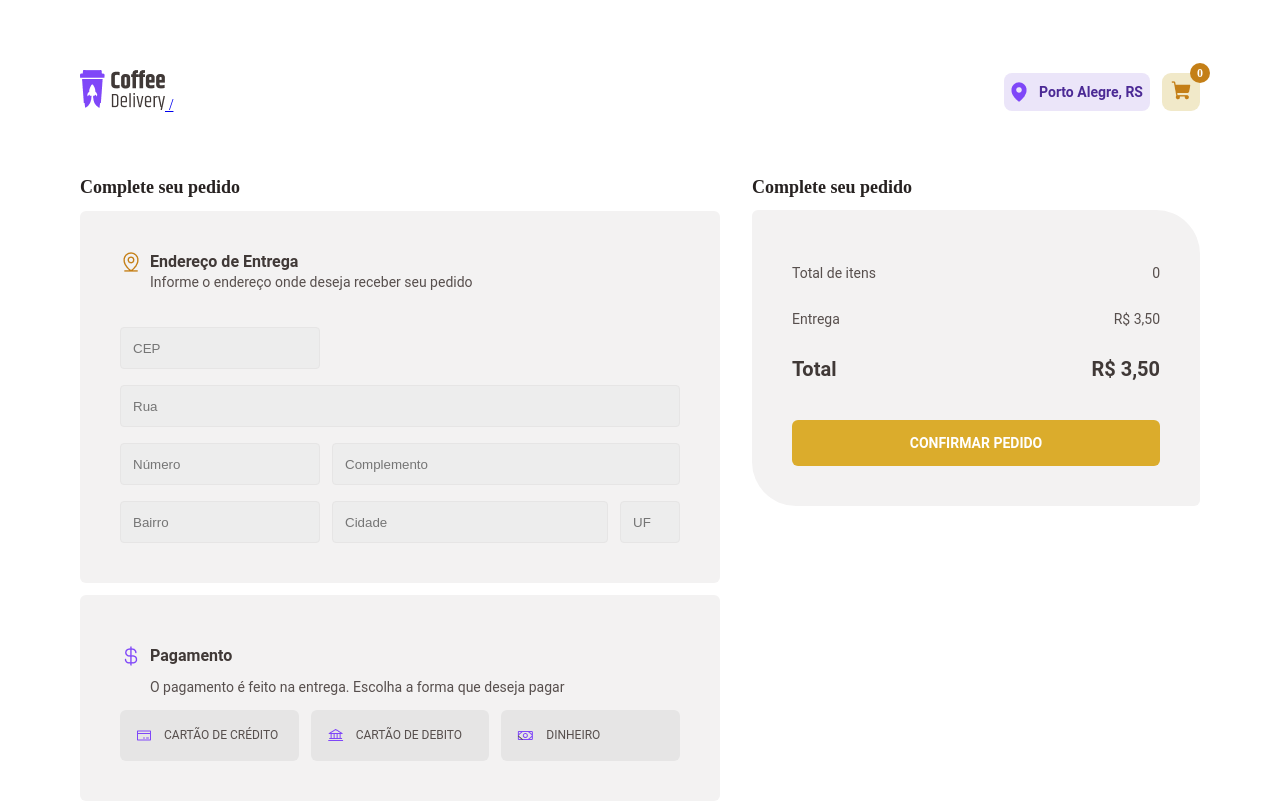
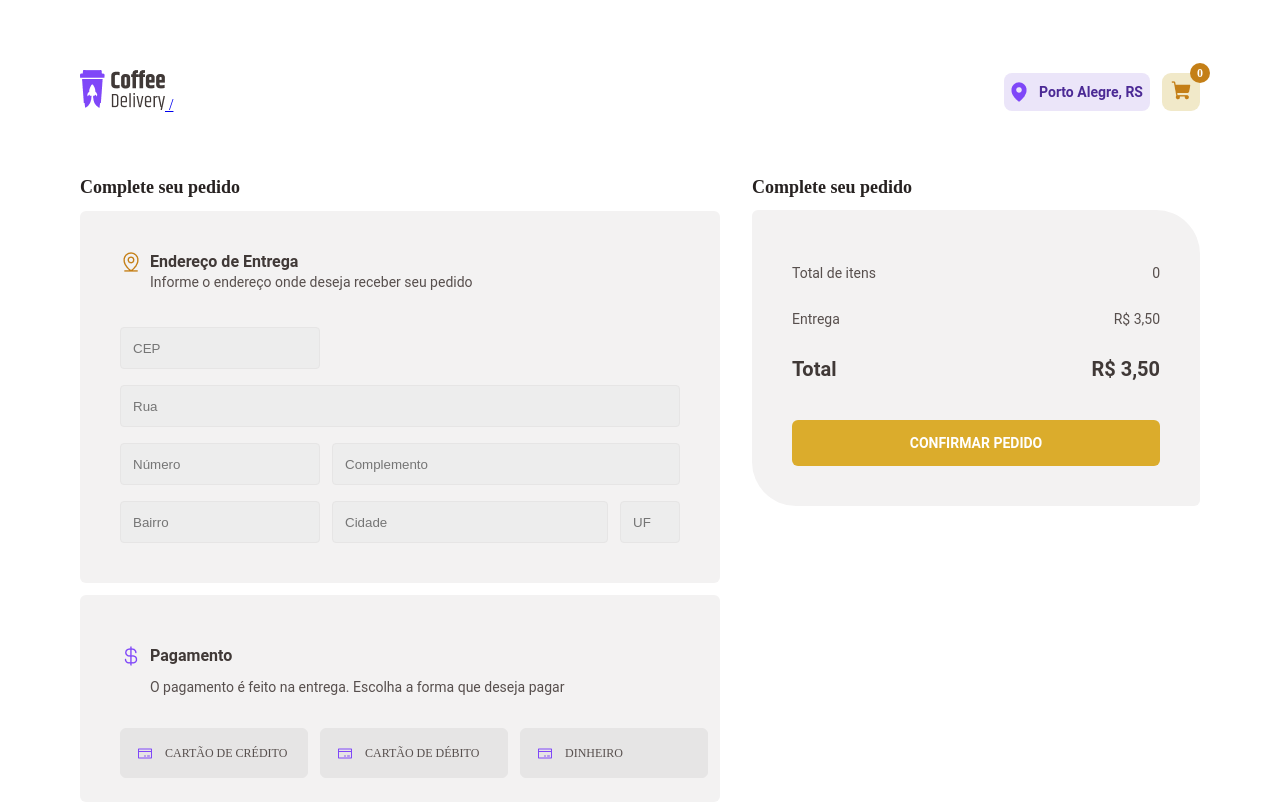
Before and after one commit to Flaviojcf/coffe-delivery, a React (Vite) app: page /cart in a window 1280 px wide. Shown: the top 802 px of the page. Built offline with nearby package versions, Linux system fonts and the light colour scheme.

Commit message:
paymentMethod

```diff
--- a/src/components/FirstContentHome/FirstContentHome.tsx
+++ b/src/components/FirstContentHome/FirstContentHome.tsx
@@ -7,7 +7,6 @@ import {
   ExtraContentOne,
   Info,
 } from "./styles";
-import { ShoppingCart } from "phosphor-react";
 
 export function FirstContentHome() {
   return (
--- a/src/components/Header/Header.tsx
+++ b/src/components/Header/Header.tsx
@@ -3,7 +3,7 @@ import { useCart } from "../../hooks/useCart";
 import { AdressContainer, HeaderContainer } from "./styles";
 
 export function Header() {
-  const {cartLength}:any = useCart()
+  const {cartLength} = useCart()
   return (
     <HeaderContainer>
 
--- a/src/contexts/CartContext.tsx
+++ b/src/contexts/CartContext.tsx
@@ -1,6 +1,5 @@
 import { createContext, ReactNode, useEffect, useState } from "react";
 import { produce } from "immer";
-import { allCoffesInformations } from "../db/db";
 
 type TypeCartContextProvider = {
   children: ReactNode;
@@ -14,7 +13,18 @@ type TypeCoffeInformations = {
   amount: number;
 };
 
-export const CartContext = createContext({});
+interface CartContextProviderProps {
+  onAddToCart: (coffe: TypeCoffeInformations) => void;
+  cartItems: TypeCoffeInformations[];
+  cartLength: number;
+  addAmountInCart: (id: string) => void;
+  sumTotalAmountValue: () => number | undefined;
+  minusAmountInCart: (id: string) => void;
+  removeCoffeInCart: (id: string) => void;
+  cleanCart: () => void;
+}
+
+export const CartContext = createContext({} as CartContextProviderProps);
 
 export function CartContextProvider({ children }: TypeCartContextProvider) {
   const [cartItems, setCartItems] = useState<TypeCoffeInformations[]>(() => {
@@ -79,11 +89,11 @@ export function CartContextProvider({ children }: TypeCartContextProvider) {
   }
 
   function removeCoffeInCart(id: string) {
-    const filterRemoveCoffe: any = cartItems.filter((cart) => cart.id !== id);
+    const filterRemoveCoffe = cartItems.filter((cart) => cart.id !== id);
     setCartItems(filterRemoveCoffe);
   }
 
-  function cleanCart(){
+  function cleanCart() {
     setCartItems([]);
   }
 
@@ -104,7 +114,7 @@ export function CartContextProvider({ children }: TypeCartContextProvider) {
         sumTotalAmountValue,
         minusAmountInCart,
         removeCoffeInCart,
-        cleanCart
+        cleanCart,
       }}
     >
       {children}
--- a/src/pages/Success/Sucess.tsx
+++ b/src/pages/Success/Sucess.tsx
@@ -8,14 +8,23 @@ import {
   OrderConfirmed,
 } from "./styles";
 
+interface AdressType {
+  rua: string;
+  bairro: string;
+  numero: string;
+  cidade: string;
+  uf: string;
+  paymentMethod:string;
+}
+
 interface stateType {
-  state: any;
+  state: AdressType;
 }
 export function Success() {
   const { state } = useLocation() as unknown as stateType;
   const navigate = useNavigate();
 
-  console.log(state)
+  console.log(state);
 
   useEffect(() => {
     if (!state) {
@@ -34,7 +43,10 @@ export function Success() {
           <div>
             <img src="/gpsBackgroundBlue.png" />
             <p>
-              Entrega em <strong>{state.rua}, {state.numero}</strong>{" "}
+              Entrega em{" "}
+              <strong>
+                {state.rua}, {state.numero}
+              </strong>{" "}
               {state.bairro} - {state.cidade}, {state.uf}
             </p>
           </div>
@@ -47,7 +59,7 @@ export function Success() {
           <div>
             <img src="/dolarBackgroundOrange.png" />
             <p>
-              Pagamento na entrega <strong>Cartão de Crédito</strong>
+              Pagamento na entrega <strong>{state.paymentMethod}</strong>
             </p>
           </div>
         </ContainerText>
--- a/src/pages/cart/Cart.tsx
+++ b/src/pages/cart/Cart.tsx
@@ -11,7 +11,7 @@ import {
 } from "./styles";
 
 export function Cart() {
-  const { sumTotalAmountValue }: any = useCart();
+  const { sumTotalAmountValue } = useCart();
   const totalAmountValue = sumTotalAmountValue();
   const delivery = 3.5;
 
--- a/src/pages/cart/components/ComponentTypeCoffe/ComponentTypeCoffe.tsx
+++ b/src/pages/cart/components/ComponentTypeCoffe/ComponentTypeCoffe.tsx
@@ -14,7 +14,7 @@ export function ComponentTypeCoffe() {
     minusAmountInCart,
     cartItems,
     removeCoffeInCart,
-  }: any = useCart();
+  } = useCart();
 
   function handleAddAmount(id: string) {
     addAmountInCart(id);
--- a/src/pages/cart/components/ContainerAdress/ComponentAdress.tsx
+++ b/src/pages/cart/components/ContainerAdress/ComponentAdress.tsx
@@ -10,8 +10,9 @@ import {
   ContentPayment,
   PaymentText,
   TypesPayment,
+  ContentContainer,
+  ContainerPayment,
 } from "./styles";
-import { ToastContainer, toast } from "react-toastify";
 import "react-toastify/dist/ReactToastify.css";
 import { useForm } from "react-hook-form";
 import * as zod from "zod";
@@ -19,12 +20,10 @@ import { zodResolver } from "@hookform/resolvers/zod";
 import { useNavigate } from "react-router-dom";
 import { useCart } from "../../../../hooks/useCart";
 
-interface ErrorsProps {
-  errors: {
-    [key: string]: {
-      message: string;
-    };
-  };
+enum PaymentMethods {
+  credit = "Cartão de Crédito",
+  debit = "Cartão de Débito",
+  money = "Dinheiro",
 }
 
 const confirmOrderFormValidationSchema = zod.object({
@@ -35,6 +34,7 @@ const confirmOrderFormValidationSchema = zod.object({
   bairro: zod.string(),
   cidade: zod.string(),
   uf: zod.string(),
+  paymentMethod: zod.nativeEnum(PaymentMethods),
 });
 
 export type OrderData = zod.infer<typeof confirmOrderFormValidationSchema>;
@@ -45,10 +45,8 @@ export function ComponentAdress() {
     resolver: zodResolver(confirmOrderFormValidationSchema),
   });
 
-  const { cleanCart, cartItems }: any = useCart();
+  const { cleanCart, cartItems } = useCart();
   const { handleSubmit, register, formState } = confirmOrder;
-
-  const { errors } = formState as unknown as ErrorsProps;
 
   const navigate = useNavigate();
 
@@ -65,17 +63,6 @@ export function ComponentAdress() {
 
   return (
     <ContainerAdress>
-      <ToastContainer
-        position="top-center"
-        autoClose={7000}
-        hideProgressBar={false}
-        newestOnTop={false}
-        closeOnClick
-        rtl={false}
-        pauseOnFocusLoss
-        draggable={false}
-        pauseOnHover
-      />
       <ContentAdress>
         <AdressDelivery>
           <div>
@@ -152,20 +139,35 @@ export function ComponentAdress() {
           </p>
         </PaymentText>
 
-        <TypesPayment>
-          <div>
-            <img src="/cartaoCredito.png" />
-            Cartão de Crédito
-          </div>
-          <div>
-            <img src="/cartaoDebito.png" />
-            Cartão de Debito
-          </div>
-          <div>
-            <img src="/dinheiro.png" />
-            dinheiro
-          </div>
-        </TypesPayment>
+        <ContainerPayment>
+          <TypesPayment>
+            <input type="radio" id="teste" {...register("paymentMethod")} value="Cartão de Crédito"/>
+            <label htmlFor="teste">
+              <ContentContainer>
+                <img src="/cartaoCredito.png" />
+                Cartão de Crédito
+              </ContentContainer>
+            </label>
+          </TypesPayment>
+          <TypesPayment>
+            <input type="radio" id="teste2" {...register("paymentMethod")} value="Cartão de Débito" />
+            <label htmlFor="teste2">
+              <ContentContainer>
+                <img src="/cartaoCredito.png" />
+                Cartão de Débito
+              </ContentContainer>
+            </label>
+          </TypesPayment>
+          <TypesPayment>
+            <input type="radio" id="teste3" {...register("paymentMethod")} value="Dinheiro"/>
+            <label htmlFor="teste3">
+              <ContentContainer>
+                <img src="/cartaoCredito.png" />
+                Dinheiro
+              </ContentContainer>
+            </label>
+          </TypesPayment>
+        </ContainerPayment>
       </ContentPayment>
     </ContainerAdress>
   );
--- a/src/pages/cart/components/ContainerAdress/styles.ts
+++ b/src/pages/cart/components/ContainerAdress/styles.ts
@@ -1,4 +1,4 @@
-import styled from "styled-components";
+import styled, { css } from "styled-components";
 
 export const ContainerAdress = styled.div`
   display: flex;
@@ -213,35 +213,50 @@ export const PaymentText = styled.div`
     color: #574f4d;
   }
 `;
-export const TypesPayment = styled.div`
+
+export const ContainerPayment = styled.div`
   display: flex;
   align-items: center;
+  flex-direction: row;
   gap: 12px;
 
-
-
-  & div {
-    display: flex;
-    flex-direction: row;
-    align-items: center;
-    padding-left: 16px;
-    gap: 12px;
-    width: 180px;
-    border-radius: 6px;
-    cursor: pointer;
-    height: 51px;
-    background: ${(props) => props.theme.colors["base-button"]};
-    font-family: "Roboto";
-    font-style: normal;
-    font-weight: 400;
-    font-size: 12px;
-    line-height: 160%;
-    text-transform: uppercase;
-    color: #574f4d;
-
-
-    & label {
-      cursor: pointer;
-    }
+`;
+export const TypesPayment = styled.div`
+  input {
+    visibility: hidden;
+    appearance: none;
+  }
+  input:checked + label div {
+    ${({ theme }) => css`
+      background: ${theme.colors["brand-purple-light"]};
+      border-color: ${theme.colors["brand-purple"]};
+      &:hover {
+        background: ${theme.colors["brand-purple-light"]};
+      }
+    `}
   }
 `;
+
+export const ContentContainer = styled.div`
+  padding: 0 1rem;
+  background: ${({ theme }) => theme.colors["base-button"]};
+  color: ${({ theme }) => theme.colors["base-text"]};
+  display: flex;
+  align-items: center;
+  justify-content: flex-start;
+  gap: 0.75rem;
+  font-size: 0.75rem;
+  width: 154px;
+  text-transform: uppercase;
+  border-radius: 6px;
+  height: 3rem;
+  border: 1px solid ${({ theme }) => theme.colors["base-button"]};
+  transition: 0.4s;
+  svg {
+    color: ${({ theme }) => theme.colors["brand-purple"]};
+  }
+  &:hover {
+    background: ${({ theme }) => theme.colors["base-hover"]};
+  }
+  user-select: none;
+`;
```
